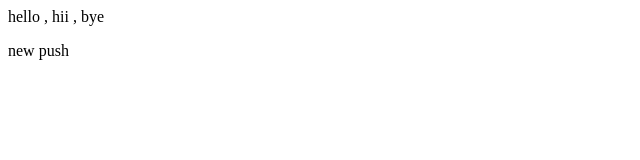
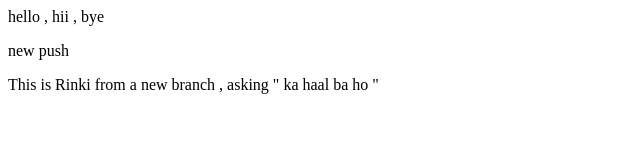
Before and after one commit to Rinki9999/demo-repo, a plain HTML site: page index.html in a window 1280 px wide. Shown: the whole page, without its empty margins (0-640 px from the left). Drawn offline with Linux system fonts and the light colour scheme.

Commit message:
adding new line

```diff
--- a/index.html
+++ b/index.html
@@ -1,2 +1,4 @@
 <div>hello , hii , bye </div>
 <p>new push</p>
+
+<p>This is Rinki from a new branch , asking " ka haal ba ho "</p>
```
